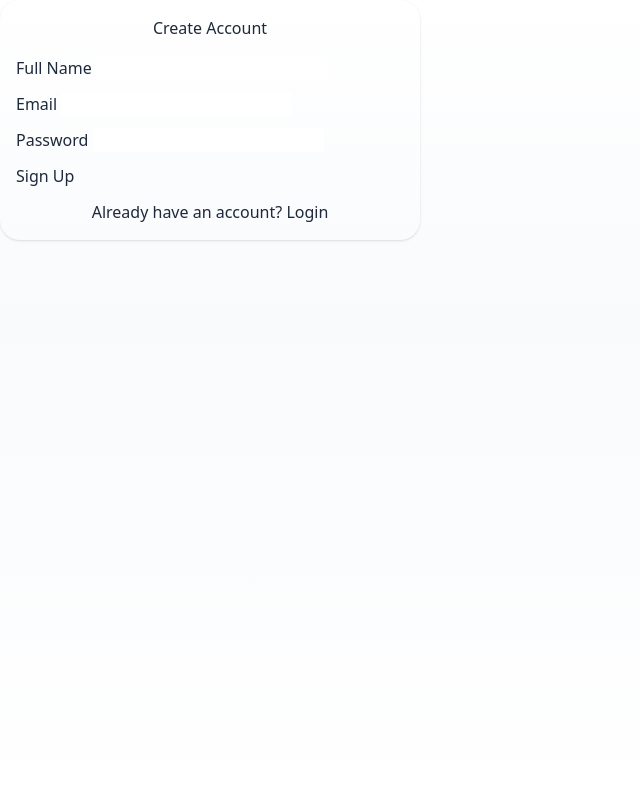
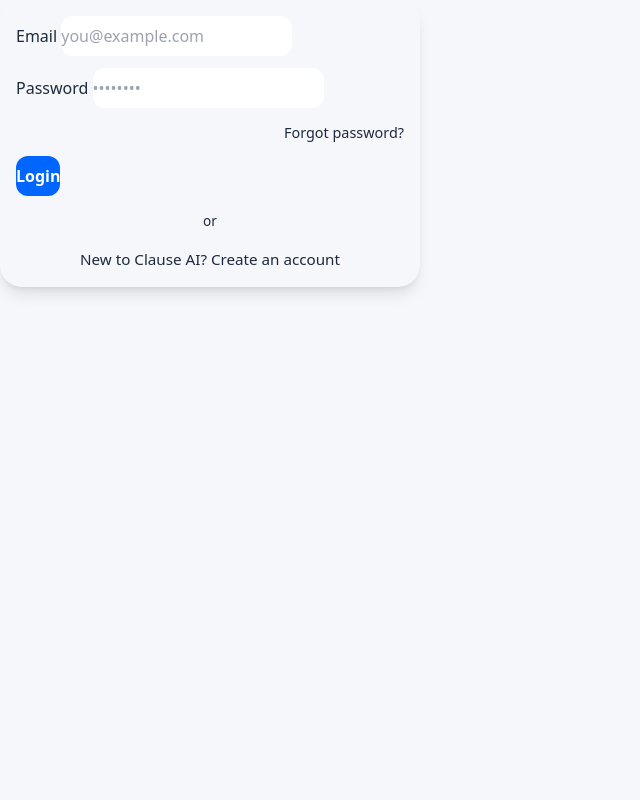
Before and after one commit to AlgoNest/Clause, a Flask app: page /signup in a window 1280 px wide. Shown: the whole page, without its empty margins (0-640 px from the left). Run offline with Flask 3, Linux system fonts and the light colour scheme; some libraries are stand-ins or nearby versions.

Commit message:
Update signup.html

```diff
--- a/templates/signup.html
+++ b/templates/signup.html
@@ -1,34 +1,50 @@
 {% extends "layout.html" %}
-{% block title %}Sign Up{% endblock %}
+{% block title %}Login — Clause AI{% endblock %}
 {% block body %}
-<div class="container d-flex justify-content-center align-items-center" style="min-height: 100vh;">
-  <div class="card p-4 shadow" style="width: 420px; border-radius: 20px;">
-    <h3 class="text-center mb-4">Create Account</h3>
-    <form action="/signup" method="POST">
 
+<div class="container d-flex justify-content-center align-items-center" style="min-height: 100vh; background: #f5f7fb;">
+  <div class="card shadow-lg border-0 p-4" style="width: 420px; border-radius: 22px;">
+
+
+
+    <form action="/login" method="POST">
+
+      <!-- Email -->
       <div class="form-group mb-3">
-        <label>Full Name</label>
-        <input type="text" class="form-control" name="name" required>
+        <label class="fw-bold">Email</label>
+        <input type="email" class="form-control py-2" name="email" placeholder="you@example.com" required style="border-radius: 12px;">
       </div>
 
+      <!-- Password -->
       <div class="form-group mb-3">
-        <label>Email</label>
-        <input type="email" class="form-control" name="email" required>
+        <label class="fw-bold">Password</label>
+        <input type="password" class="form-control py-2" name="password" placeholder="••••••••" required style="border-radius: 12px;">
       </div>
 
-      <div class="form-group mb-3">
-        <label>Password</label>
-        <input type="password" class="form-control" name="password" required>
+      <!-- Forgot Password -->
+      <div class="text-end mb-3">
+        <a href="/forgot-password" class="text-decoration-none" style="font-size: 0.9rem;">Forgot password?</a>
       </div>
 
-      <button type="submit" class="btn btn-success w-100">Sign Up</button>
+      <!-- Login Button -->
+      <button type="submit" class="btn w-100 py-2" style="background: #0066ff; border-radius: 12px; color: white; font-weight: 600;">
+        Login
+      </button>
 
-      <p class="text-center mt-3">
-        Already have an account?
-        <a href="/login">Login</a>
+      <!-- Divider -->
+      <div class="text-center my-3">
+        <span class="text-muted" style="font-size: 0.85rem;">or</span>
+      </div>
+
+
+      <!-- Signup Link -->
+      <p class="text-center mt-4" style="font-size: 0.95rem;">
+        New to Clause AI?
+        <a href="/signup" class="fw-semibold">Create an account</a>
       </p>
 
     </form>
   </div>
 </div>
+
 {% endblock %}
```
